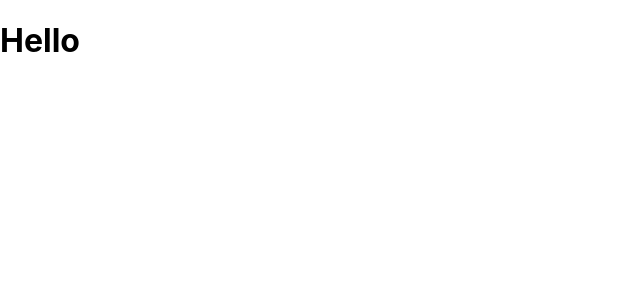
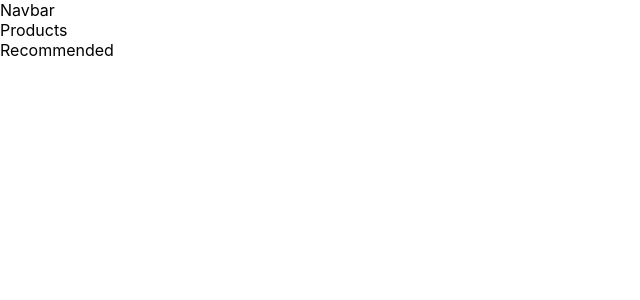
Before and after one commit to PetarMirchev/E-Commerce-Search-and-Filtering-System-with-React, a React (Create React App) app in the folder client/: page / in a window 1280 px wide. Shown: the top 300 px of the page, without its empty margins (0-640 px from the left). Built offline with nearby package versions, Linux system fonts and the light colour scheme.

Commit message:
more split components
add mores split components

```diff
--- a/client/src/App.jsx
+++ b/client/src/App.jsx
@@ -1,10 +1,15 @@
 import './App.css';
+import Navbar from './Navbar/Navbar';
+import Products from './Products/Products';
+import Recommended from './Recommended/Recommended';
 
 function App() {
   return (
-    <div className="App">
-      <h1>Hello</h1>
-    </div>
+      <>
+        <Navbar/>
+        <Products/>
+        <Recommended/>
+      </>
   );
 }
 
--- /dev/null
+++ b/client/src/Navbar/Navbar.jsx
@@ -0,0 +1,10 @@
+import React from 'react'
+import "./navbar.css";
+
+const Navbar = () => {
+  return (
+    <div>Navbar</div>
+  )
+}
+
+export default Navbar
```
Also changed, not shown: client/src/Navbar/Nav.jsx (deleted, +0 -10 lines), client/src/Sidebar/Category/Category.jsx (added, +10 -0 lines), client/src/Sidebar/Colors/Colors.jsx (added, +11 -0 lines), client/src/Sidebar/Price/Price.jsx (added, +10 -0 lines), client/src/Navbar/navbar.css (added), client/src/Sidebar/Category/category.css (added), client/src/Sidebar/Colors/colors.css (added), client/src/Sidebar/Price/price.css (added).
